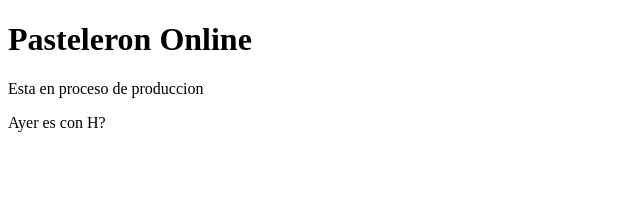
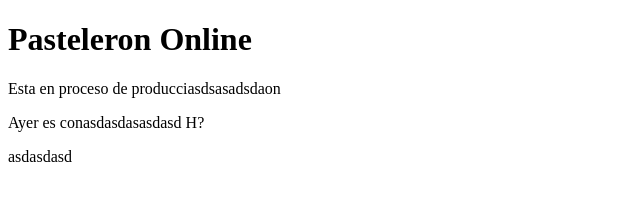
Before and after one commit to JessicaTester/Integrador-CJF, a plain HTML site: page index.html in a window 1280 px wide. Shown: the whole page, without its empty margins (0-640 px from the left). Drawn offline with Linux system fonts and the light colour scheme.

Commit message:
seungo commit

```diff
--- a/index.html
+++ b/index.html
@@ -5,7 +5,8 @@
     </head>
     <body>
         <h1>Pasteleron Online</h1>
-        <p>Esta en proceso de produccion</p>
-        <p>Ayer es con H?</p>
+        <p>Esta en proceso de producciasdsasadsdaon</p>
+        <p>Ayer es conasdasdasasdasd H?</p>
+		<p>asdasdasd</p>
     </body>
 </html>
```
